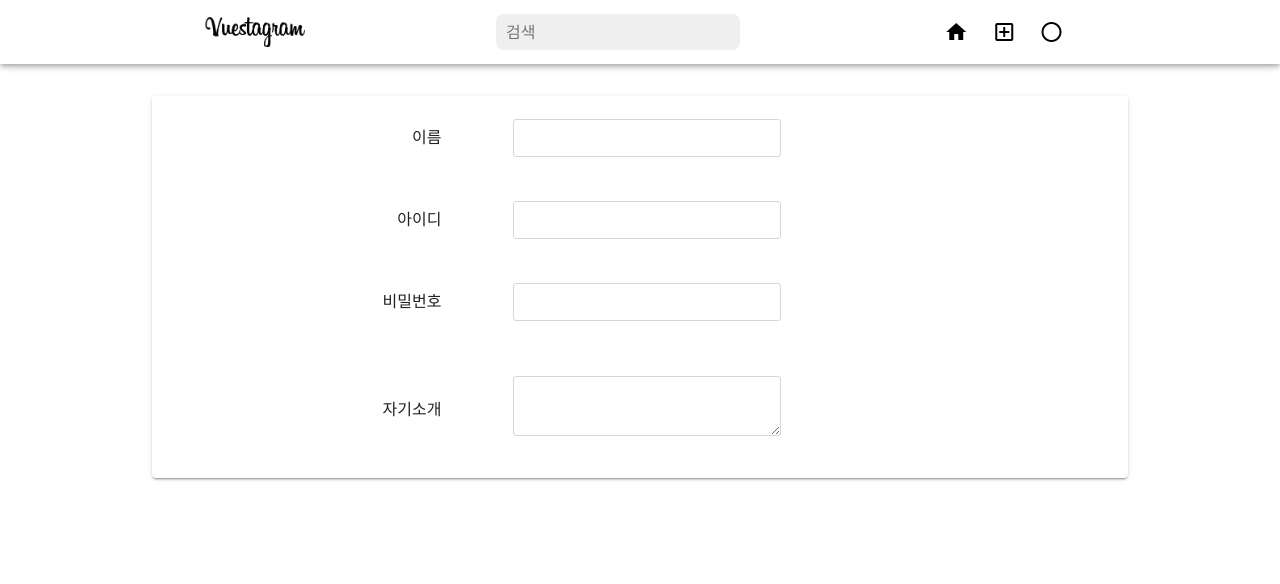
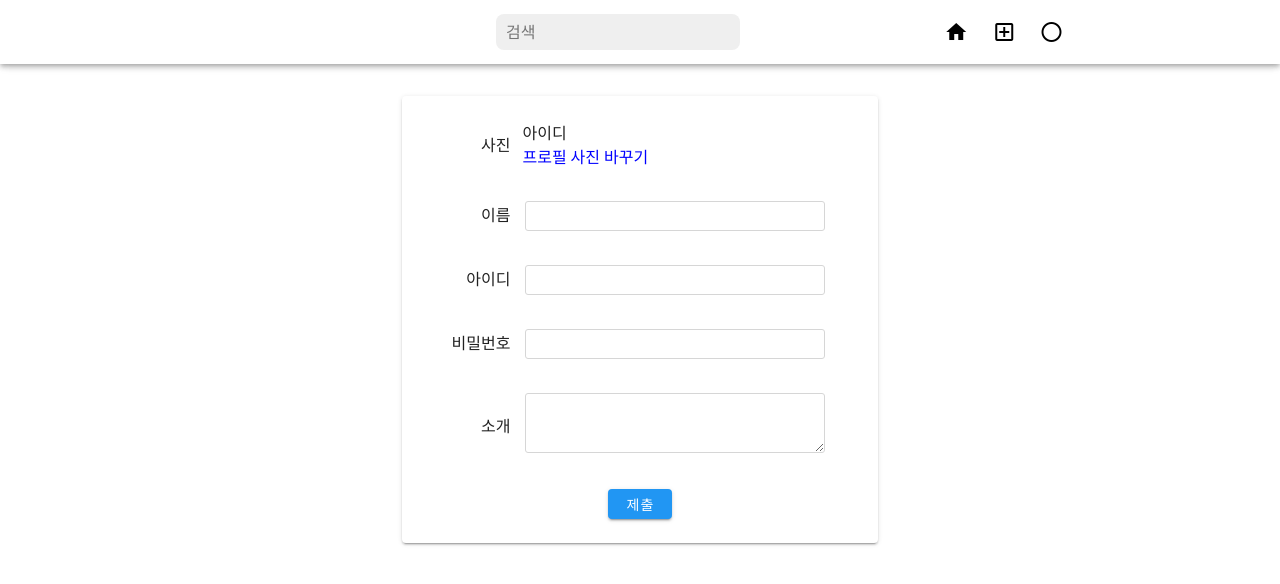
Before and after one commit to KHWeb19/PersonalProject, a Vue app in the folder jieunLee/frontend/: page /accounts/edit in a window 1280 px wide. Shown: the top 584 px of the page. Built offline with nearby package versions, Linux system fonts and the light colour scheme.

Commit message:
[이지은] 개인페이지 ui 완성

```diff
--- a/jieunLee/frontend/src/views/member/AccountsEditPage.vue
+++ b/jieunLee/frontend/src/views/member/AccountsEditPage.vue
@@ -1,71 +1,92 @@
 <template>
   <div>
     <menu-bar/>
-    <v-container style="width: 1000px; height: 382px; margin-top: 20px;">
-      <v-flex style="text-align: center;">
+      <v-container style="width: 500px; margin-top: 20px;">
+      <v-flex>
         <v-card>
-              <form @submit.prevent="onSubmit">
-          <table style="width: 500px; height: 382px; margin: 0px 0px 0px 200px;">
+          <br/>
+          <div style="display: flex; justify-content: center;">
+          <form @submit.prevent="onSubmit"  >
+            <table>
               <tr>
-                  <td style="text-align: right;">이름</td>
+                  <td style="text-align: right; padding-right: 10px">사진</td>
+                  <td>
+                      아이디
+                      <br/>
+                      <div class="filebox">
+                        <label style="cursor: pointer; color: blue" for="ex_file">프로필 사진 바꾸기</label>
+                        <input type="file" id="ex_file">
+                      </div>
+                  </td>
+              </tr>
+              <br/>
+              <tr>
+                  <td style="text-align: right; padding-right: 10px">이름</td>
                   <td>
                       <input style="
                       margin: 3px;
                       border: 1px solid #d6d6d6;
                       border-radius: 3px;
-                                width: 268px;
-                                height: 38px;
+                      width: 300px;
+                      height: 30px;
                       padding-left: 5px;"
-                                type="text" />
+                  type="text"/>
                   </td>
               </tr>
+              <br/>
               <tr>
-                  <td style="text-align: right;">아이디</td>
+                  <td style="text-align: right; padding-right: 10px">아이디</td>
                   <td>
                       <input style="
                       margin: 3px;
                       border: 1px solid #d6d6d6;
                       border-radius: 3px;
-                                width: 268px;
-                                height: 38px;
+                      width: 300px;
+                      height: 30px;
                       padding-left: 5px;"
-                                type="text" />
+                  type="text"/>
                   </td>
               </tr>
+              <br/>
               <tr>
-                  <td style="text-align: right;">비밀번호</td>
+                  <td style="text-align: right; padding-right: 10px">비밀번호</td>
                   <td>
                       <input style="
                       margin: 3px;
                       border: 1px solid #d6d6d6;
                       border-radius: 3px;
-                                width: 268px;
-                                height: 38px;
+                      width: 300px;
+                      height: 30px;
                       padding-left: 5px;"
-                                type="text" />
+                  type="text"/>
                   </td>
               </tr>
+              <br/>
               <tr>
-                  <td style="text-align: right;">자기소개</td>
+                  <td style="text-align: right; padding-right: 10px">소개</td>
                   <td>
                       <textarea style="
                       margin: 3px;
                       border: 1px solid #d6d6d6;
                       border-radius: 3px;
-                                width: 268px;
+                      width: 300px;
                       min-height: 60px;
                       padding-left: 5px;"
-                                type="text" >
+                  type="text">
                   </textarea>
                   </td>
               </tr>
             </table>
+            <br/>
+            <div style="text-align: center">
+              <v-btn style="width: 35px; height: 30px;" color="blue" class="white--text" type="submit">제출</v-btn>
+            </div>
           </form>
+          </div>
+          <br/>
         </v-card>
       </v-flex>
-
     </v-container>
-
   </div>
 </template>
 
@@ -79,7 +100,14 @@ export default {
 }
 </script>
 
-<style>
+<style scoped>
+
+
+.filebox input {
+  position: absolute; clip:rect(0,0,0,0);
+}
+
+
 
 
 </style>
```
Lines whose indentation alone changed are shown as unchanged.
